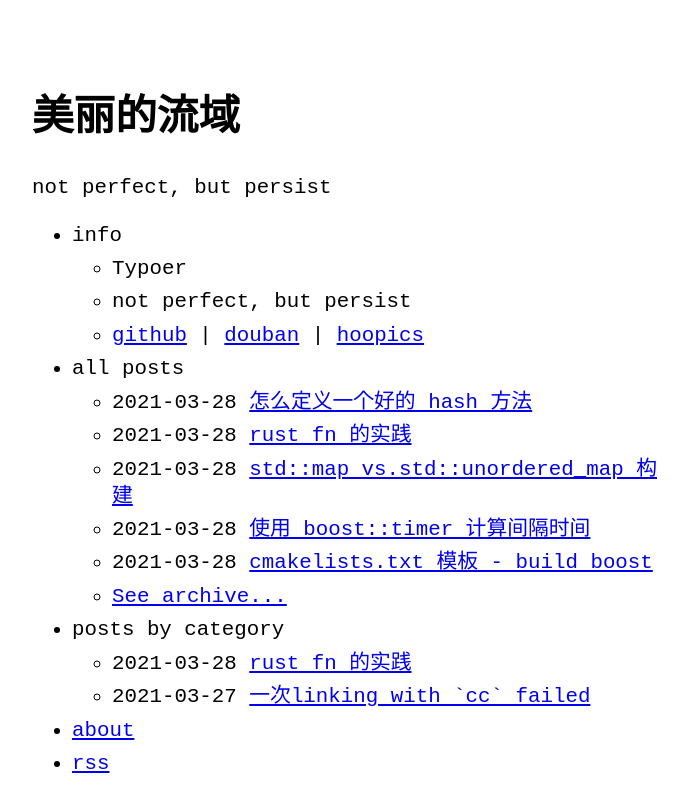
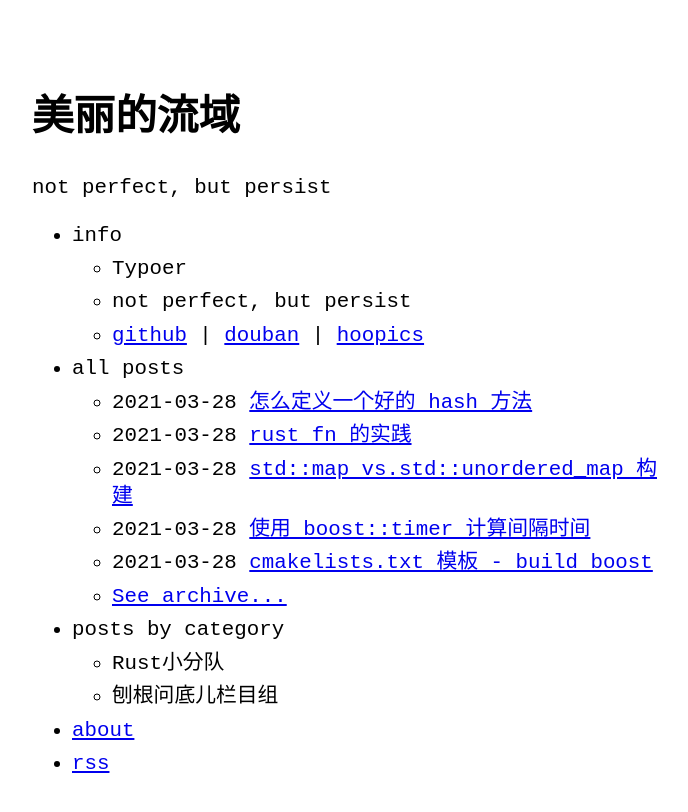
Before and after one commit to zTgx/zTgx.github.io, a Jekyll site: the page built from index.md, in a window 1280 px wide. Shown: the top 812 px of the page, without its empty margins (288-976 px from the left). Built offline with Jekyll 4.4.1, drawn with Linux system fonts in a browser that asks for light colours.

Commit message:
Update menu.yml

```diff
--- a/_data/menu.yml
+++ b/_data/menu.yml
@@ -16,9 +16,15 @@ entries:
       show_more_url: archive.html
 
   - title: posts by category
-    post_list:
-      category: rust
-      show_more_url: rust-archive.html
+    entries:
+      - title: Rust小分队
+        category: rust
+        show_more_url: rust-archive.html
+
+      - title: 刨根问底儿栏目组
+        category: dive
+        show_more_url: rust-archive.html
+
 
   - title: about
     url: about
```
